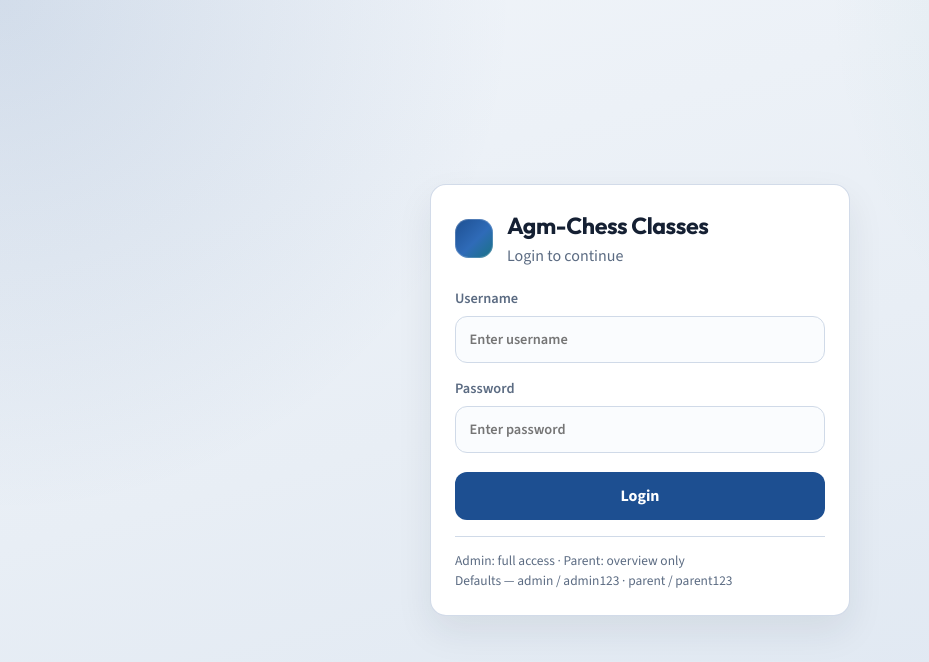
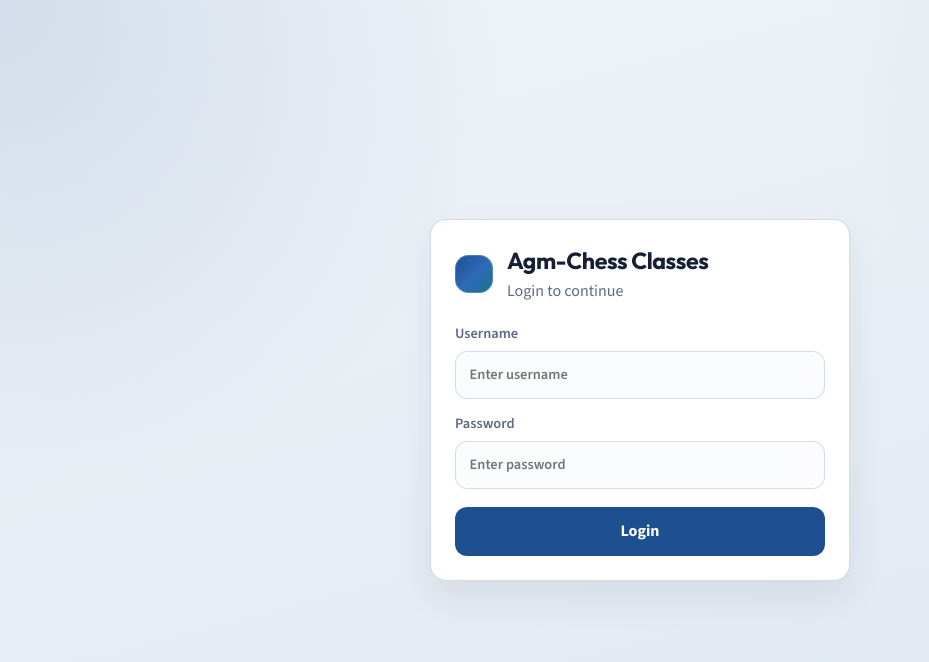
Before and after one commit to vns-agm/Student_crm, a React (Vite) app: page / in a window 1280 px wide. Shown: the top 662 px of the page, without its empty margins (0-929 px from the left). Built offline with nearby package versions, Linux system fonts and the light colour scheme.

Commit message:
Update LoginScreen.tsx

```diff
--- a/src/components/LoginScreen.tsx
+++ b/src/components/LoginScreen.tsx
@@ -63,13 +63,6 @@ export function LoginScreen({ onLogin }: LoginScreenProps) {
         <button type="submit" className="btn primary login-submit" disabled={saving}>
           {saving ? 'Logging in…' : 'Login'}
         </button>
-
-        <div className="login-hint">
-          <p className="muted compact">Admin: full access · Parent: overview only</p>
-          <p className="muted compact">
-            Defaults — admin / admin123 · parent / parent123
-          </p>
-        </div>
       </form>
     </div>
   )
```
